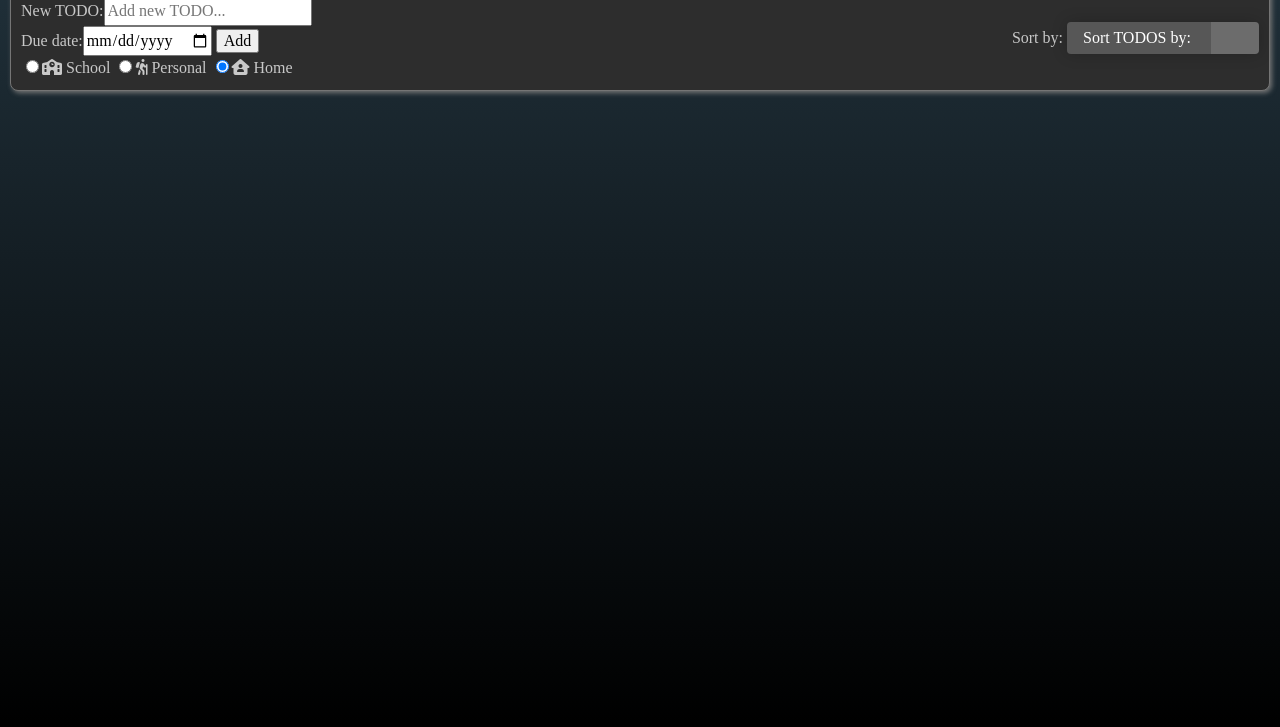
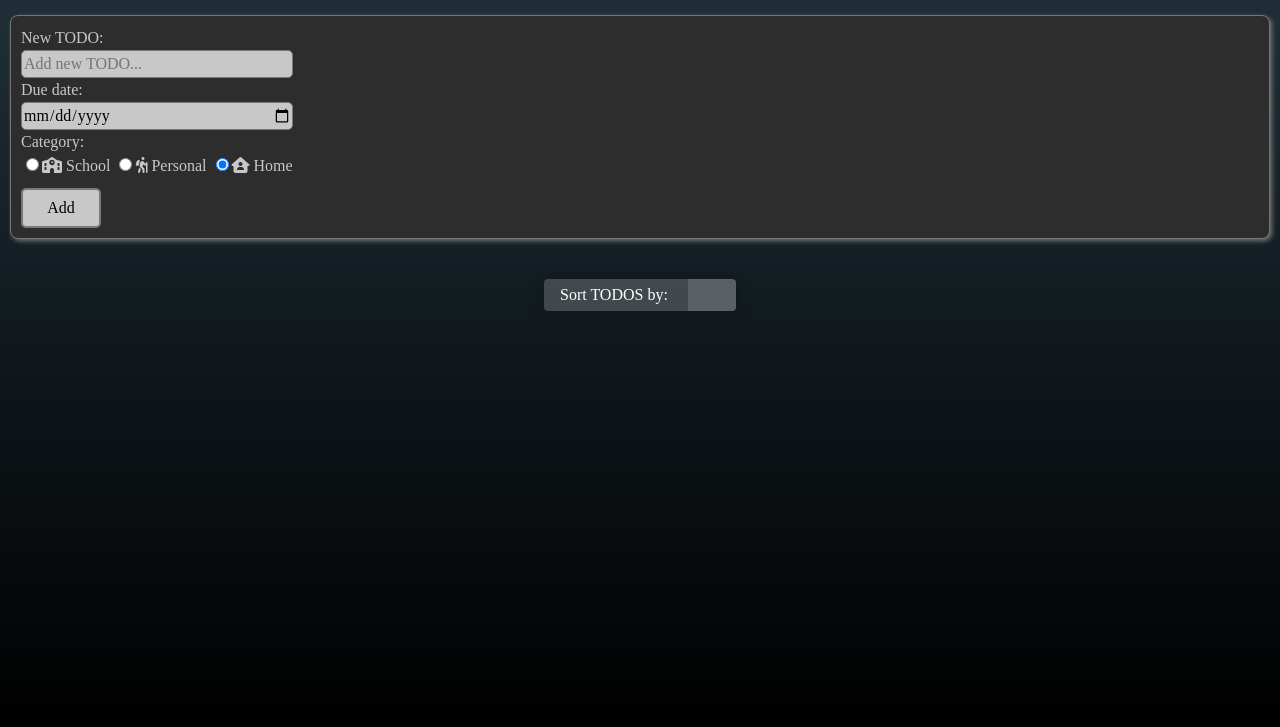
Before and after one commit to davidstalgren/school-project-javascript-todoapp, a website built with Vite: page index.html in a window 1280 px wide. Shown: the part 73-800 px from the top of the page. Built offline with nearby package versions, Linux system fonts and the light colour scheme; files whose address does not match are found by name.

Commit message:
/styling more styling

```diff
--- a/index.html
+++ b/index.html
@@ -6,14 +6,14 @@
   <link rel="icon" type="image/ico" href="/favicon.ico" />
   <link rel="stylesheet" href="https://cdnjs.cloudflare.com/ajax/libs/font-awesome/6.2.1/css/all.min.css">
   <meta name="viewport" content="width=device-width, initial-scale=1.0" />
-  <title>DavvEDavvE needs TODO</title>
+  <title>TODO project for FED22D</title>
 </head>
 
 <body>
   <main>
 
     <header class="header">
-      <h1 class="header-todo">TODO</h1>
+      <h1 class="header-todo">You Need TODO</h1>
       <div class="todays-date">
         <span class="header-date" id="headerDate"></span>
         <span class="header-week" id="headerWeek"></span>
@@ -23,16 +23,28 @@
     <section>
       <div class="input-new-todo">
         <form class="todo-form">
-          <label for="todoInput">New TODO:<input type="text" class="todo-input" id="todoInput" placeholder="Add new TODO..."></label><br>
-          <label for="todoInputDate">Due date:<input type="date" class="todo-input-date" id="todoInputDate"></label>
+          <label for="todoInput">
+            <span class="input-new-todo-text">New TODO:</span><br>
+            <input type="text" class="todo-input" id="todoInput" placeholder="Add new TODO...">
+          </label>
+          <label for="todoInputDate">
+            <span class="input-due-date-text">Due date:</span><br>
+            <input type="date" class="todo-input-date" id="todoInputDate">
+          </label>
+          <div class="category-buttons">
+            <span class="input-category-text">Category:</span><br>
+            <label><input type="radio" name="category" id="category1" value="fa-solid fa-school"><span><i class="fa-solid fa-school"></i> School</span></label>
+            <label><input type="radio" name="category" id="category2" value="fa-solid fa-person-hiking"><span><i class="fa-solid fa-person-hiking"></i> Personal</span></label>
+            <label><input type="radio" name="category" id="category3" value="fa-solid fa-house-user" checked><span><i class="fa-solid fa-house-user"></i> Home</span></label><br>
+          </div>
           <input type="submit" class="add-button" id="add-button" value="Add"><br>
-          <label><input type="radio" name="category" id="category1" value="fa-solid fa-school"><span><i class="fa-solid fa-school"></i> School</span></label>
-          <label><input type="radio" name="category" id="category2" value="fa-solid fa-person-hiking"><span><i class="fa-solid fa-person-hiking"></i> Personal</span></label>
-          <label><input type="radio" name="category" id="category3" value="fa-solid fa-house-user" checked><span><i class="fa-solid fa-house-user"></i> Home</span></label>
         </form>
+      </div>
+    </section>
+    <section>
+      <div class="sortdropdown-wrapper">
         <label>
-          <span>Sort by:</span>
-          <select id="sortOptions" class="sort-dropdown">
+          <select id="sortOptions" class="sort-dropdown-custom">
             <option selected disabled>Sort TODOS by:</option>
             <option>Name</option>
             <option>Due date</option>
--- a/src/style/mobile/_mobile.scss
+++ b/src/style/mobile/_mobile.scss
@@ -7,6 +7,7 @@
 *******************************************************************************/
 
 $font-regular: rgb(200 200 200);
+$font-dark: black;
 $inputbg: rgb(200 200 200);
 $inputborder: rgb(121 121 121);
 $checkbox-checkmark: rgb(146 146 146);
@@ -28,6 +29,7 @@ body {
 }
 
 .header{
+    padding: 15px;
     display: flex;
     justify-content: space-between;
 
@@ -43,19 +45,53 @@ body {
     justify-content: space-between;
     align-items: center;
     flex-wrap: wrap;
-    background-color: #2d2d2d;
+    background-color: $todo-bg;
     margin: 10px;
     padding: 10px;
     border-radius: 8px;
     border: 1px solid $regular-box-shadow;
     box-shadow: 2px 2px 5px $regular-box-shadow;
 
-
-    .add-todo-input{
+    .todo-input{
+        display: flex;
+        flex-direction: row;
+        justify-content: space-between;
+        background-color: $inputbg;
+        border: 1px solid $inputborder;
+        color: $font-dark;
+        border-radius: 5px;
+        width: 100%;
     }
 
-    .add-todo-btn{
+    .todo-input-date{
+        background-color: $inputbg;
+        border: 1px solid $inputborder;
+        color: $font-dark;
+        border-radius: 5px;
+        width: 100%;
     }
+
+    .add-button{
+        margin-top: 10px;
+        width: 5rem;
+        background-color: $inputbg;
+        border: 2px solid $inputborder;
+        font-size: 1rem;
+        padding: 6px;
+        border-radius: 5px;
+        color: $font-dark;
+        cursor: pointer;
+    }
+
+    .category-buttons{
+
+    }
+}
+
+.sortdropdown-wrapper{
+    margin-top: 2.5rem;
+    display: flex;
+    justify-content: center;
 }
 
 ul {
@@ -194,7 +230,7 @@ $glass: rgba(255 255 255 /20%);
 $glass-icon: rgba(255 255 255 /30%);
 $option: #320a28;
 
-.sort-dropdown {
+.sort-dropdown-custom{
     appearance: none;
     border: 0;
     outline: 0;
```
Lines whose indentation alone changed are shown as unchanged.
